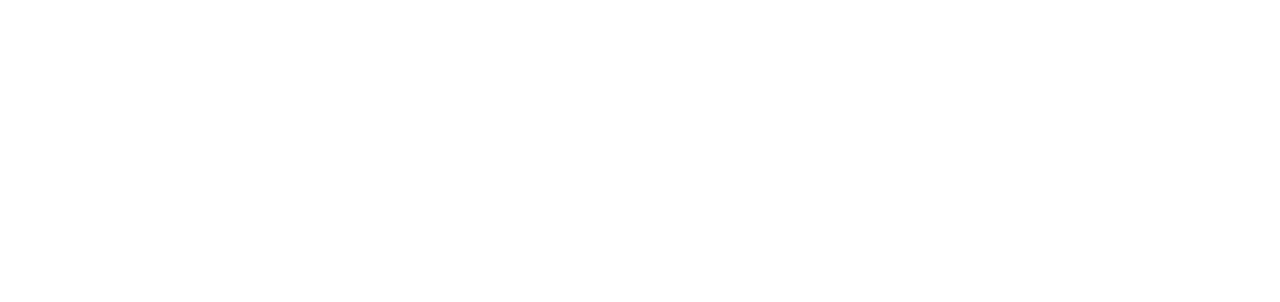
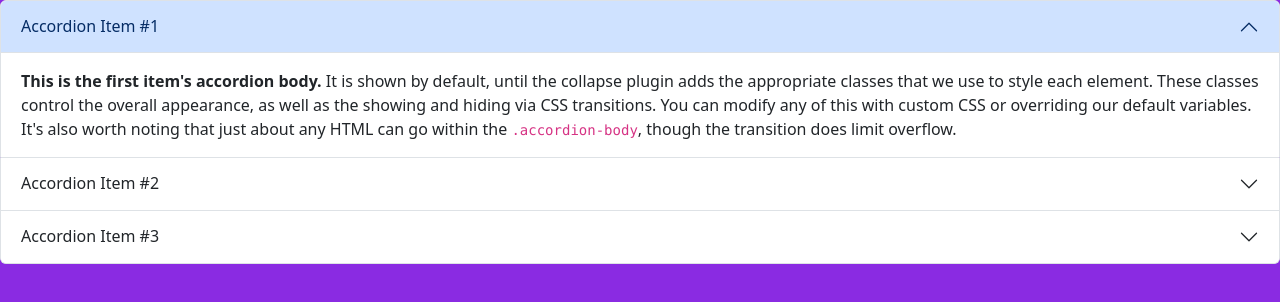
Before and after one commit to Aleydi26/portafolio-b7-g2, a plain HTML site: page index.html in a window 1280 px wide. Drawn offline with nearby package versions, Linux system fonts and the light colour scheme.

Commit message:
Instalación y prueba de bustrap

```diff
--- a/index.html
+++ b/index.html
@@ -3,12 +3,54 @@
 <head>
     <meta charset="UTF-8">
     <meta name="viewport" content="width=device-width, initial-scale=1.0">
-    <title>Aleydi López</title>
+    <title> Aleydi López</title>
 
-    <link rel="stylesheet" href="">
+    <link href="https://cdn.jsdelivr.net/npm/bootstrap@5.3.3/dist/css/bootstrap.min.css" rel="stylesheet" integrity="sha384-QWTKZyjpPEjISv5WaRU9OFeRpok6YctnYmDr5pNlyT2bRjXh0JMhjY6hW+ALEwIH" crossorigin="anonymous">
+
+    <link rel="stylesheet" href="style.css">
 
 </head>
 <body>
 
+      <script src="https://cdn.jsdelivr.net/npm/bootstrap@5.3.3/dist/js/bootstrap.bundle.min.js" integrity="sha384-YvpcrYf0tY3lHB60NNkmXc5s9fDVZLESaAA55NDzOxhy9GkcIdslK1eN7N6jIeHz" crossorigin="anonymous"></script>
+
+      <div class="accordion" id="accordionExample">
+        <div class="accordion-item">
+          <h2 class="accordion-header">
+            <button class="accordion-button" type="button" data-bs-toggle="collapse" data-bs-target="#collapseOne" aria-expanded="true" aria-controls="collapseOne">
+              Accordion Item #1
+            </button>
+          </h2>
+          <div id="collapseOne" class="accordion-collapse collapse show" data-bs-parent="#accordionExample">
+            <div class="accordion-body">
+              <strong>This is the first item's accordion body.</strong> It is shown by default, until the collapse plugin adds the appropriate classes that we use to style each element. These classes control the overall appearance, as well as the showing and hiding via CSS transitions. You can modify any of this with custom CSS or overriding our default variables. It's also worth noting that just about any HTML can go within the <code>.accordion-body</code>, though the transition does limit overflow.
+            </div>
+          </div>
+        </div>
+        <div class="accordion-item">
+          <h2 class="accordion-header">
+            <button class="accordion-button collapsed" type="button" data-bs-toggle="collapse" data-bs-target="#collapseTwo" aria-expanded="false" aria-controls="collapseTwo">
+              Accordion Item #2
+            </button>
+          </h2>
+          <div id="collapseTwo" class="accordion-collapse collapse" data-bs-parent="#accordionExample">
+            <div class="accordion-body">
+              <strong>This is the second item's accordion body.</strong> It is hidden by default, until the collapse plugin adds the appropriate classes that we use to style each element. These classes control the overall appearance, as well as the showing and hiding via CSS transitions. You can modify any of this with custom CSS or overriding our default variables. It's also worth noting that just about any HTML can go within the <code>.accordion-body</code>, though the transition does limit overflow.
+            </div>
+          </div>
+        </div>
+        <div class="accordion-item">
+          <h2 class="accordion-header">
+            <button class="accordion-button collapsed" type="button" data-bs-toggle="collapse" data-bs-target="#collapseThree" aria-expanded="false" aria-controls="collapseThree">
+              Accordion Item #3
+            </button>
+          </h2>
+          <div id="collapseThree" class="accordion-collapse collapse" data-bs-parent="#accordionExample">
+            <div class="accordion-body">
+              <strong>This is the third item's accordion body.</strong> It is hidden by default, until the collapse plugin adds the appropriate classes that we use to style each element. These classes control the overall appearance, as well as the showing and hiding via CSS transitions. You can modify any of this with custom CSS or overriding our default variables. It's also worth noting that just about any HTML can go within the <code>.accordion-body</code>, though the transition does limit overflow.
+            </div>
+          </div>
+        </div>
+      </div>
 </body>
 </html>
--- a/style.css
+++ b/style.css
@@ -1,5 +1,3 @@
-body {
-
-    background-color: hotpink;
-    color: darkblue;
+body{
+    background-color: blueviolet;
 }
```
